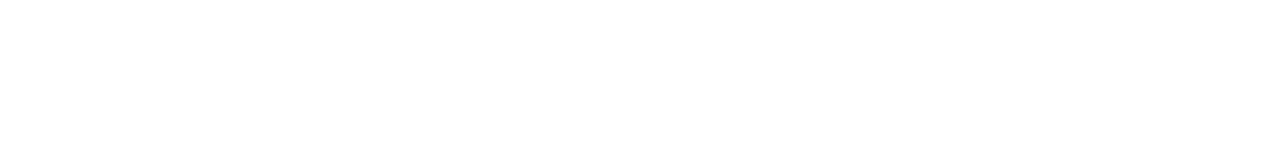
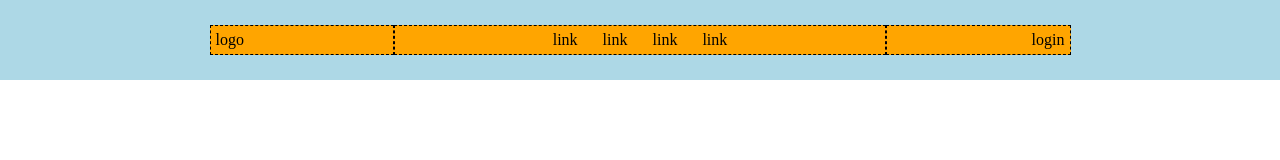
Before and after one commit to Denis-Turbatu/htmlcss-struttura-discord, a plain HTML site: page index.html in a window 1280 px wide. Drawn offline with Linux system fonts and the light colour scheme.

Commit message:
feat: header with login, logo and nav items styled

```diff
--- a/css/style.css
+++ b/css/style.css
@@ -0,0 +1,53 @@
+/* RESET */
+* {
+    box-sizing: border-box;
+    margin: 0;
+    padding: 0;
+}
+
+/* COMMON */
+
+
+/* HEADER */
+header{
+    display: flex;
+    justify-content: center;
+    padding: 25px;
+    background-color: lightblue;
+}
+
+.logo, .login, .navbar{
+    background-color: orange;
+    border: dashed 1px black;
+}
+
+.nav-items{
+    list-style-type: none;
+    display: flex;
+    justify-content: center;
+    gap: 25px;
+}
+
+.long-col, .short-col{
+    padding: 5px;
+}
+
+.short-col {
+    width: 15%;
+}
+
+.long-col {
+    width: 40%;
+}
+
+.login {
+    text-align: right;
+}
+
+
+
+/* MAIN */
+
+
+
+/* FOOTER */
--- a/index.html
+++ b/index.html
@@ -1,14 +1,33 @@
 <!DOCTYPE html>
 <html lang="en">
-<head>
-    <meta charset="UTF-8">
-    <meta name="viewport" content="width=device-width, initial-scale=1.0">
-    <link rel="stylesheet" href="./css/style.css">
+  <head>
+    <meta charset="UTF-8" />
+    <meta name="viewport" content="width=device-width, initial-scale=1.0" />
+    <link rel="stylesheet" href="./css/style.css" />
     <title>Discord-Structure</title>
-</head>
-<body>
+  </head>
+  <body>
+    <!-- HEADER -->
+    <header>
+      <div class="logo short-col">logo</div>
+      <div class="navbar long-col">
+        <ul class="nav-items">
+            <li>link</li>
+            <li>link</li>
+            <li>link</li>
+            <li>link</li>
+        </ul>
+      </div>
+      <div class="login short-col">login</div>
+    </header>
+    <!-- /HEADER -->
 
+    <!-- MAIN -->
+    <main></main>
+    <!-- /MAIN -->
 
-
-</body>
+    <!-- FOOTER -->
+    <footer></footer>
+    <!-- /FOOTER -->
+  </body>
 </html>
```
